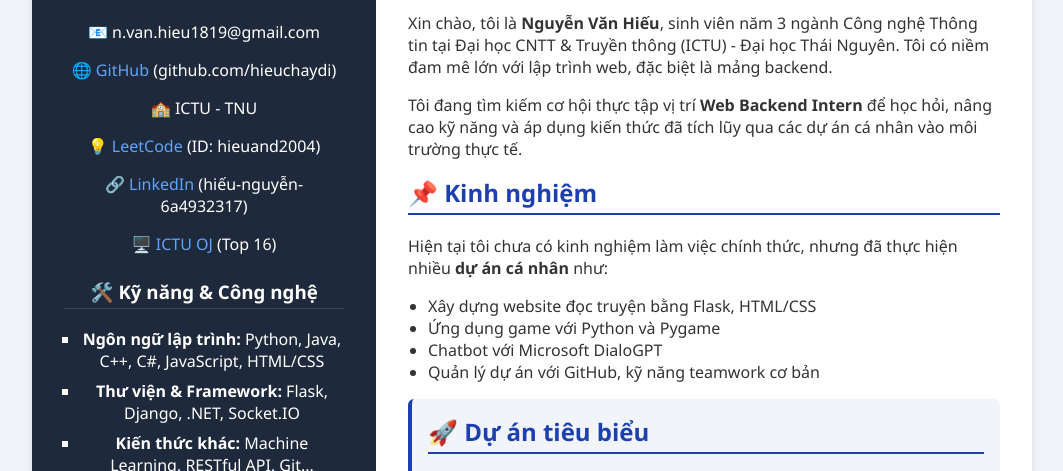
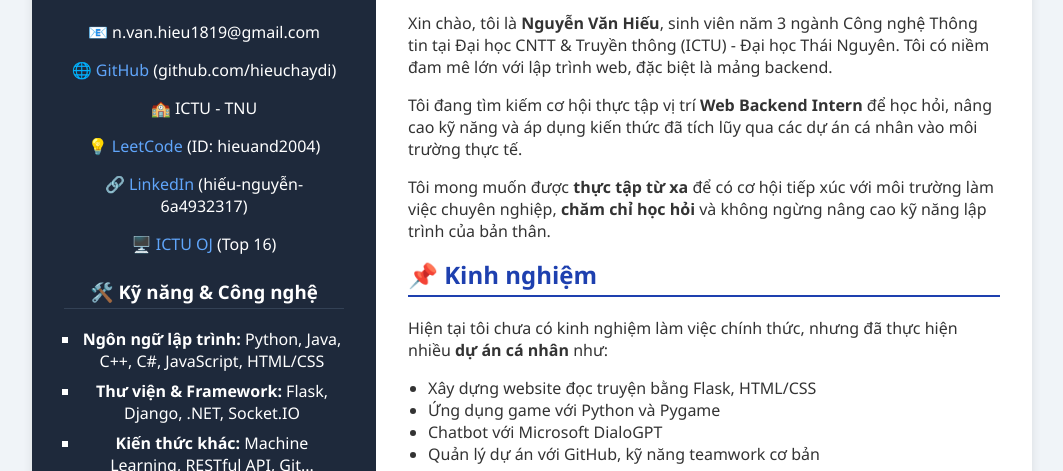
Before and after one commit to hieuchaydii/profile, a plain HTML site: page index.html in a window 1280 px wide. Shown: the part 287-758 px from the top of the page, without its empty margins (108-1171 px from the left). Drawn offline with Linux system fonts and the light colour scheme.

Commit message:
Update index.html

```diff
--- a/index.html
+++ b/index.html
@@ -158,7 +158,9 @@
         <h2>🧑‍💻 Giới thiệu</h2>
         <p>Xin chào, tôi là <strong>Nguyễn Văn Hiếu</strong>, sinh viên năm 3 ngành Công nghệ Thông tin tại Đại học CNTT & Truyền thông (ICTU) - Đại học Thái Nguyên. Tôi có niềm đam mê lớn với lập trình web, đặc biệt là mảng backend.</p>
         <p>Tôi đang tìm kiếm cơ hội thực tập vị trí <strong>Web Backend Intern</strong> để học hỏi, nâng cao kỹ năng và áp dụng kiến thức đã tích lũy qua các dự án cá nhân vào môi trường thực tế.</p>
+        <p>Tôi mong muốn được <strong>thực tập từ xa</strong> để có cơ hội tiếp xúc với môi trường làm việc chuyên nghiệp, <strong>chăm chỉ học hỏi</strong> và không ngừng nâng cao kỹ năng lập trình của bản thân.</p>
       </section>
+
 
       <section class="experience">
         <h2>📌 Kinh nghiệm</h2>
```
